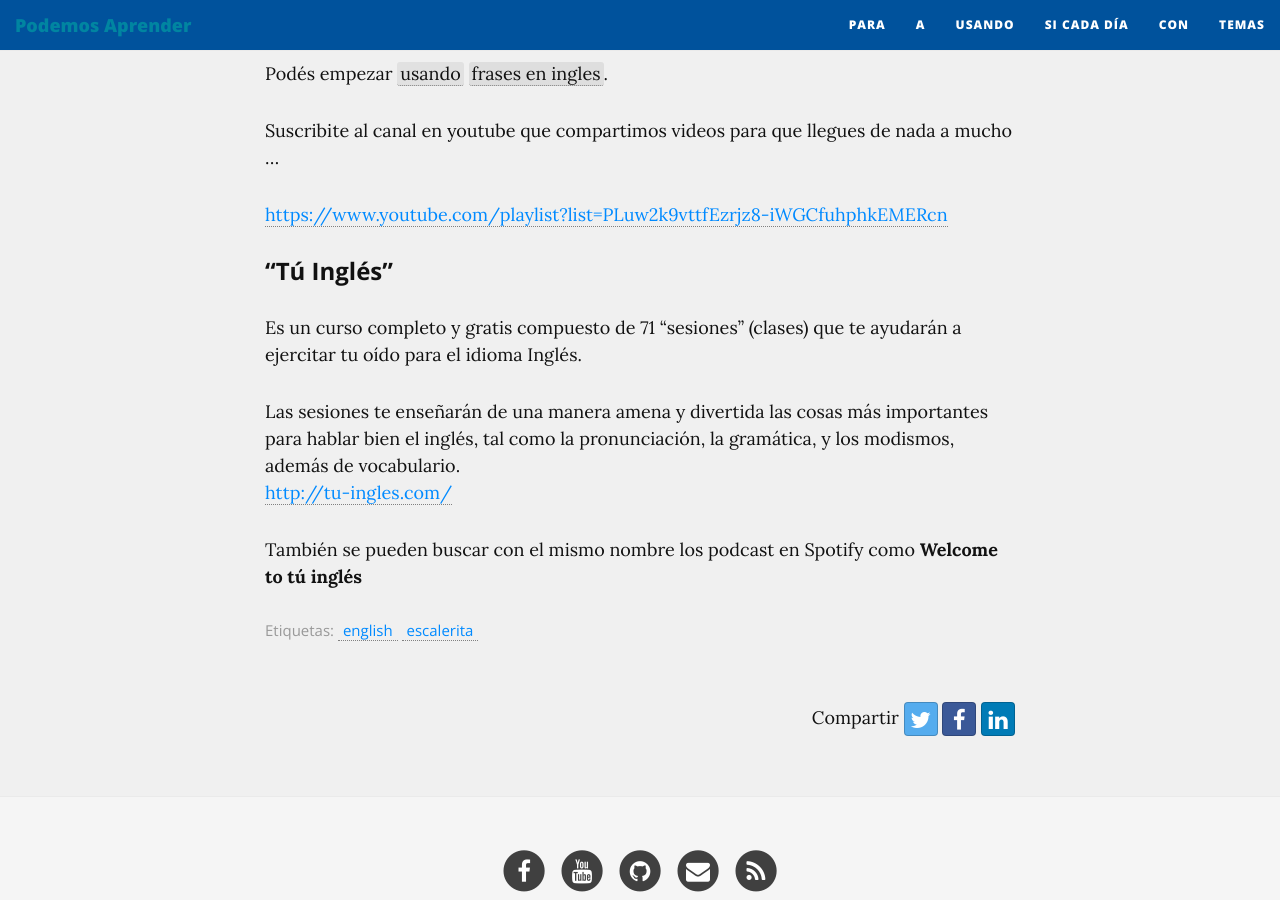
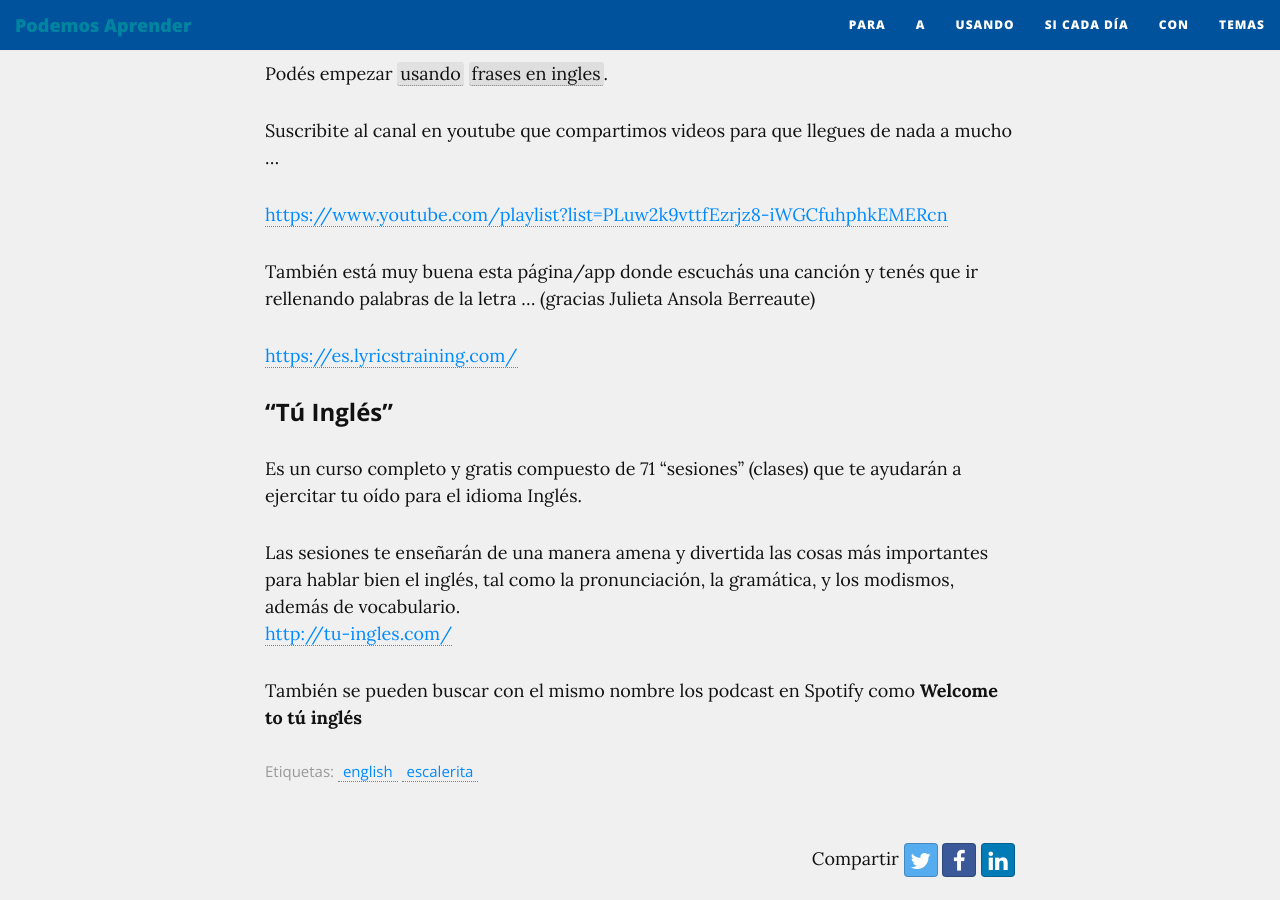
Before and after one commit to podemosaprender/podemosaprender.github.io, a Jekyll site: the page built from _contenidos/20comunicar/a-trabajar-y-vender-en-ingles.md, in a window 1280 px wide and 900 px high, scrolled down 1020 px. Built offline with Jekyll 4.4.1, drawn with Linux system fonts in a browser that asks for light colours; nearby versions of some CDN libraries.

Commit message:
OK: pagina cancion ingles

```diff
--- a/_contenidos/20comunicar/a-trabajar-y-vender-en-ingles.md
+++ b/_contenidos/20comunicar/a-trabajar-y-vender-en-ingles.md
@@ -37,6 +37,10 @@ Suscribite al canal en youtube que compartimos videos para que llegues de nada a
 
 <https://www.youtube.com/playlist?list=PLuw2k9vttfEzrjz8-iWGCfuhphkEMERcn>
 
+También está muy buena esta página/app donde escuchás una canción y tenés que ir rellenando palabras de la letra ... (gracias Julieta Ansola Berreaute)
+
+<https://es.lyricstraining.com/>
+
 
 ### __"Tú Inglés"__
 
```
